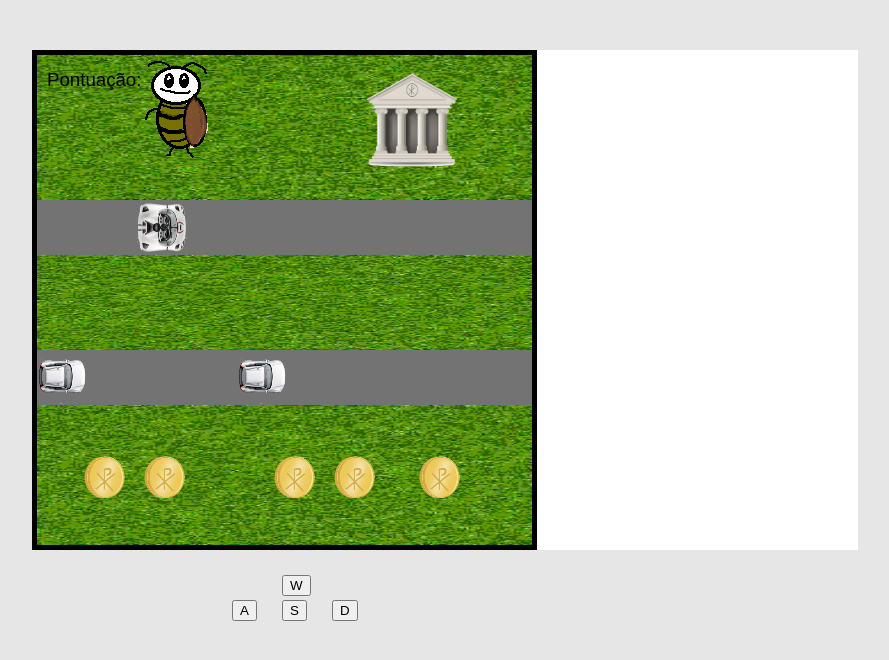
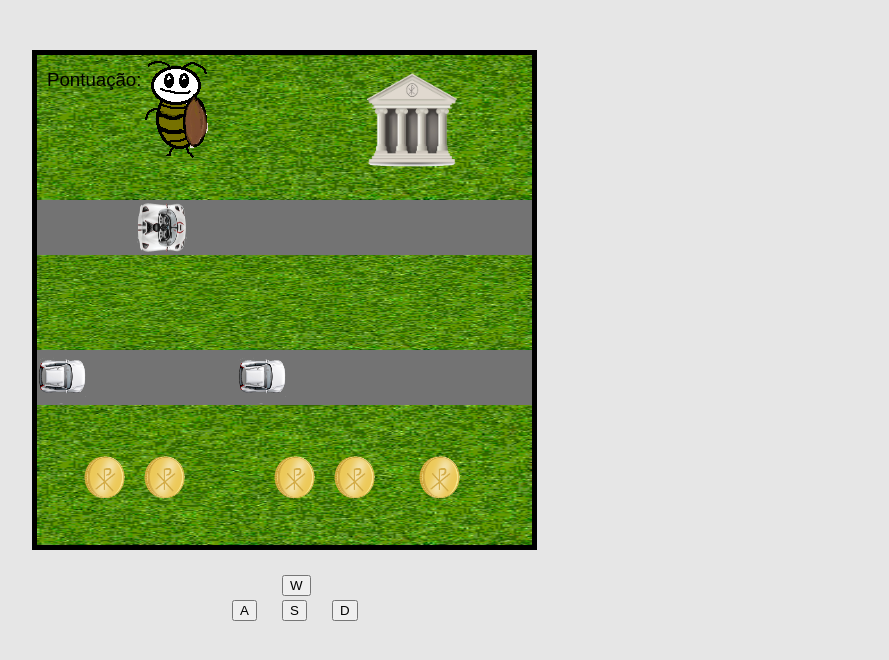
Before and after one commit to WanndersonOliveira/Bugs_Adventure, a plain HTML site: page stages/Jogo.html in a window 1280 px wide. Shown: the whole page, without its empty margins (218-1107 px from the left). Drawn offline with Linux system fonts and the light colour scheme.

Commit message:
Update Jogo.css

```diff
--- a/css/Jogo.css
+++ b/css/Jogo.css
@@ -1,7 +1,7 @@
 #screen{
        	  position: absolute;
        	  top: 50px;
-       	  left: 45%;
+       	  left: 250px;
        	  height: 500px;
        	  width: 500px;
        	  background-color: white;
```
